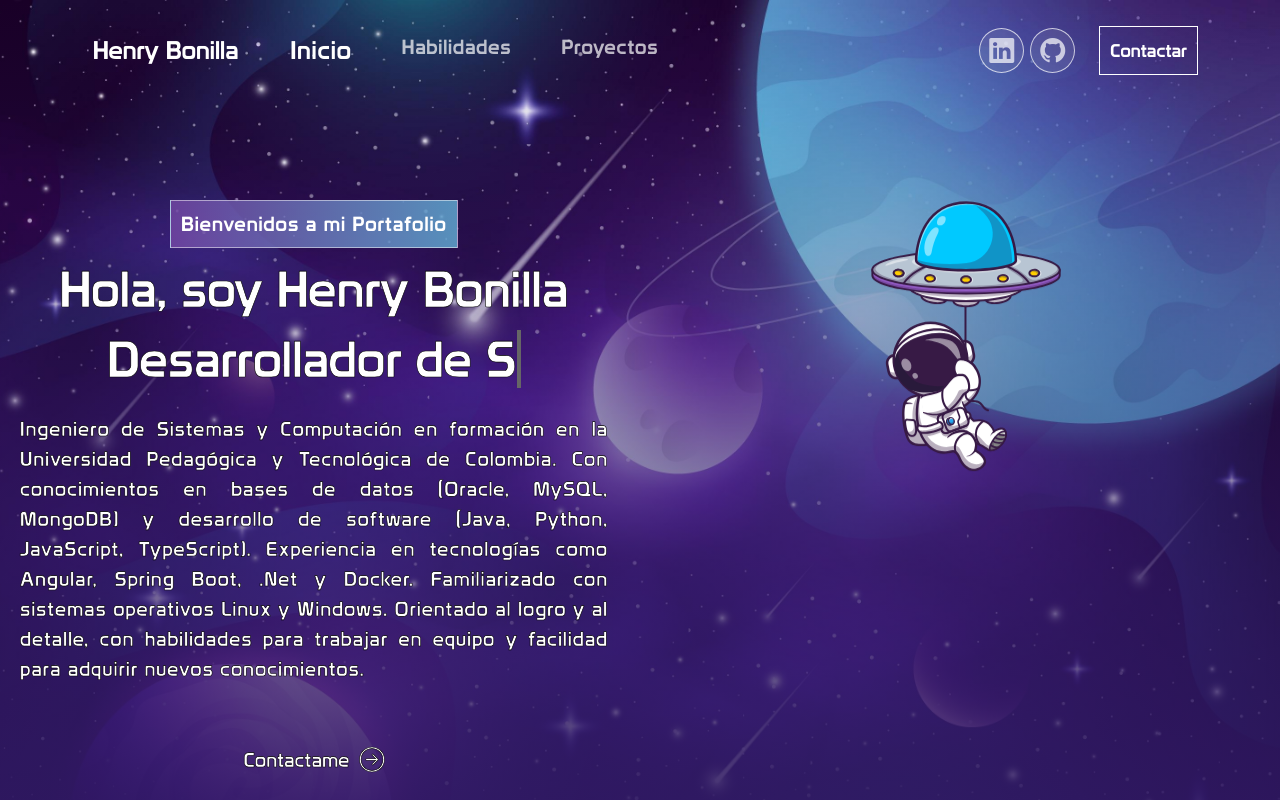
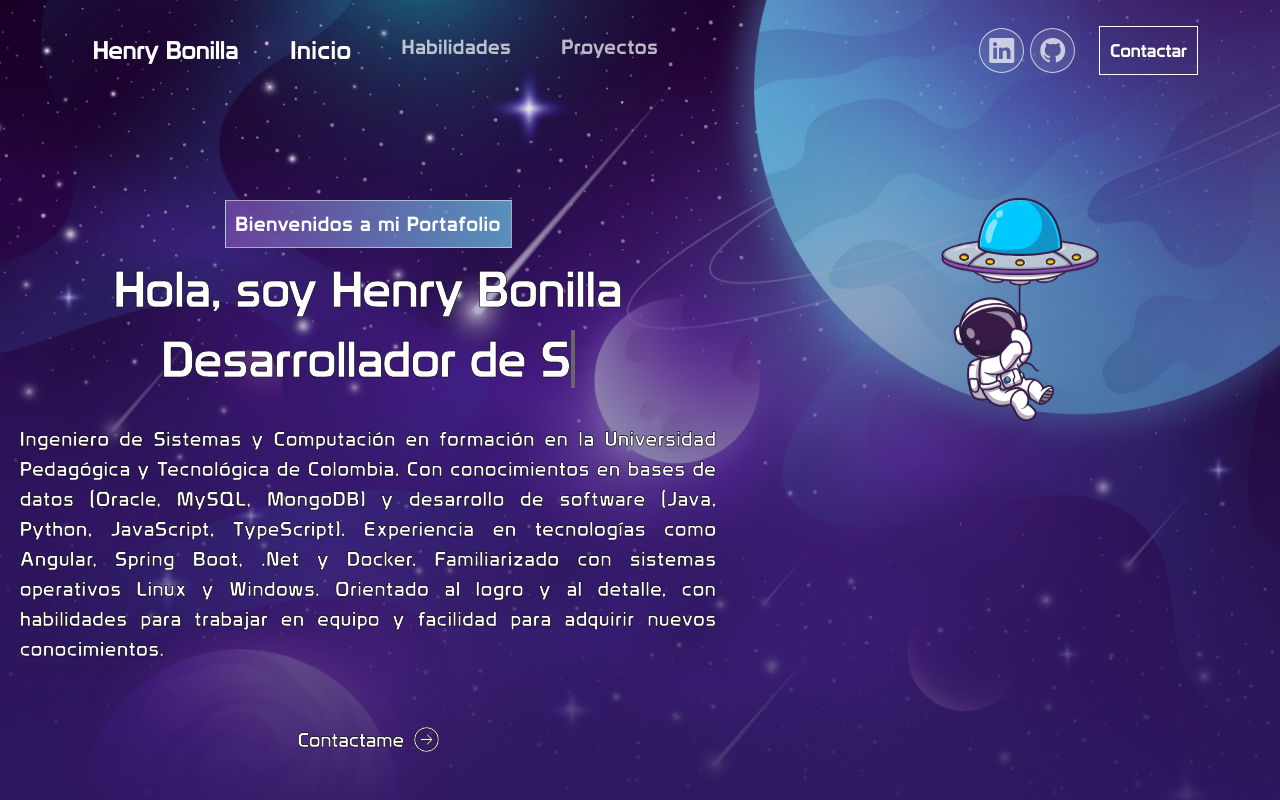
Before and after one commit to HenryBonillaDev/Portfolio, a React (Create React App) app: page / in a window 1280 px wide. Shown: the top 800 px of the page. Built offline with nearby package versions, Linux system fonts and the light colour scheme.

Commit message:
fix Nav and Banner

```diff
--- a/src/App.css
+++ b/src/App.css
@@ -48,7 +48,7 @@ nav.navbar {
 }
 
 nav.navbar.scrolled {
-  padding: 0px 0;
+  padding: 18px 0px 0px 0px;
   background-color: #121212;
 }
 
--- a/src/components/Banner.js
+++ b/src/components/Banner.js
@@ -57,15 +57,15 @@ export const Banner = () => {
   return (
     <section className="banner" id="home">
       <Row className="aling-items-center">
-        <Col xs={12} md={6} xt={7}>
+        <Col xs={12} md={6} lg={7}>
 
           <span className="tagline">Bienvenidos a mi Portafolio</span>
           <h1>{`Hola, soy Henry Bonilla`}</h1>
-          <div style={{ height: '60px' }}>
+
             <h1>
               <span className="wrap">{text}</span>
             </h1>
-          </div>
+
           <p>
             Ingeniero de Sistemas y Computación en formación en la Universidad Pedagógica y Tecnológica de Colombia. Con conocimientos en bases de datos (Oracle, MySQL, MongoDB) y desarrollo de software (Java, Python, JavaScript, TypeScript). Experiencia en tecnologías como Angular, Spring Boot, .Net y Docker. Familiarizado con sistemas operativos Linux y Windows. Orientado al logro y al detalle, con habilidades para trabajar en equipo y facilidad para adquirir nuevos conocimientos.
           </p>
@@ -77,7 +77,7 @@ export const Banner = () => {
             Contactame <i className="bi bi-arrow-right-circle"></i>
           </button>
         </Col>
-        <Col xs={12} md={6} xt={5}>
+        <Col xs={12} md={6} lg={5}>
           <img src={image} alt="Imagen" />
         </Col>
       </Row>
```
